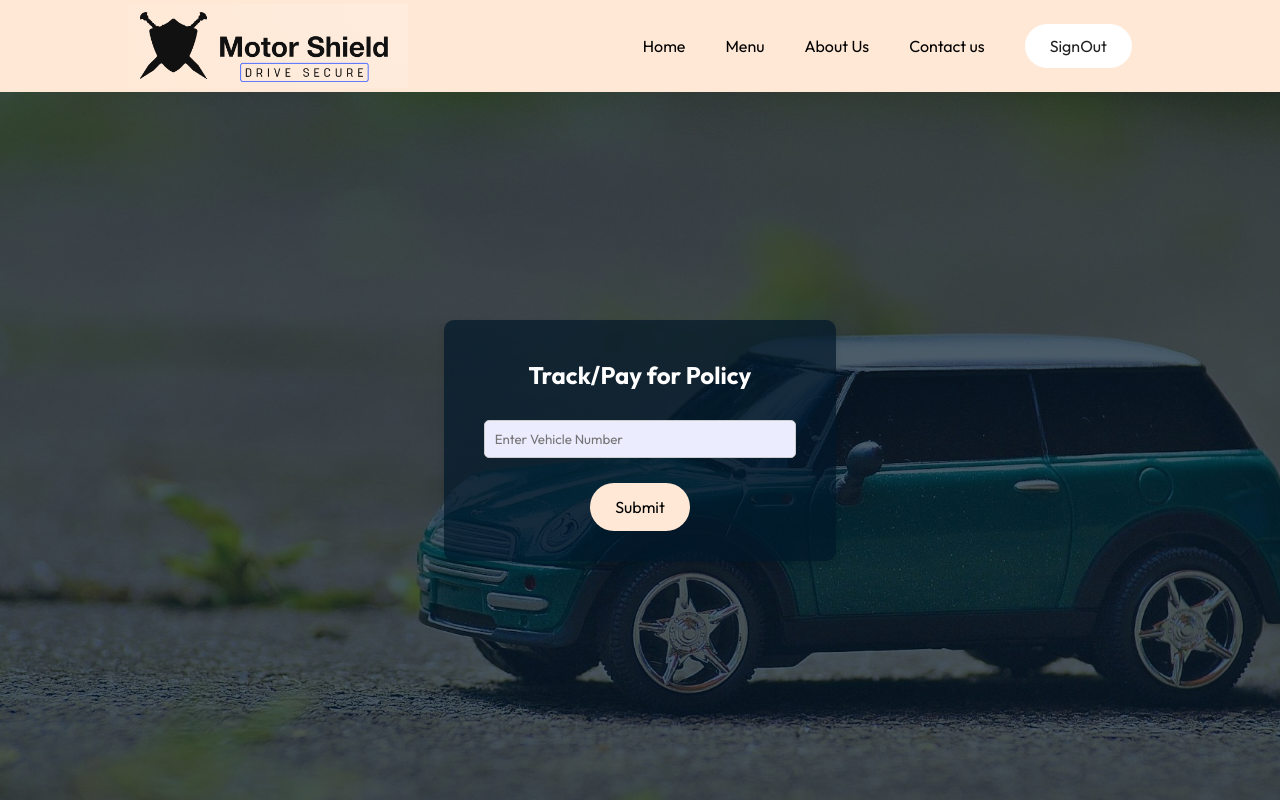
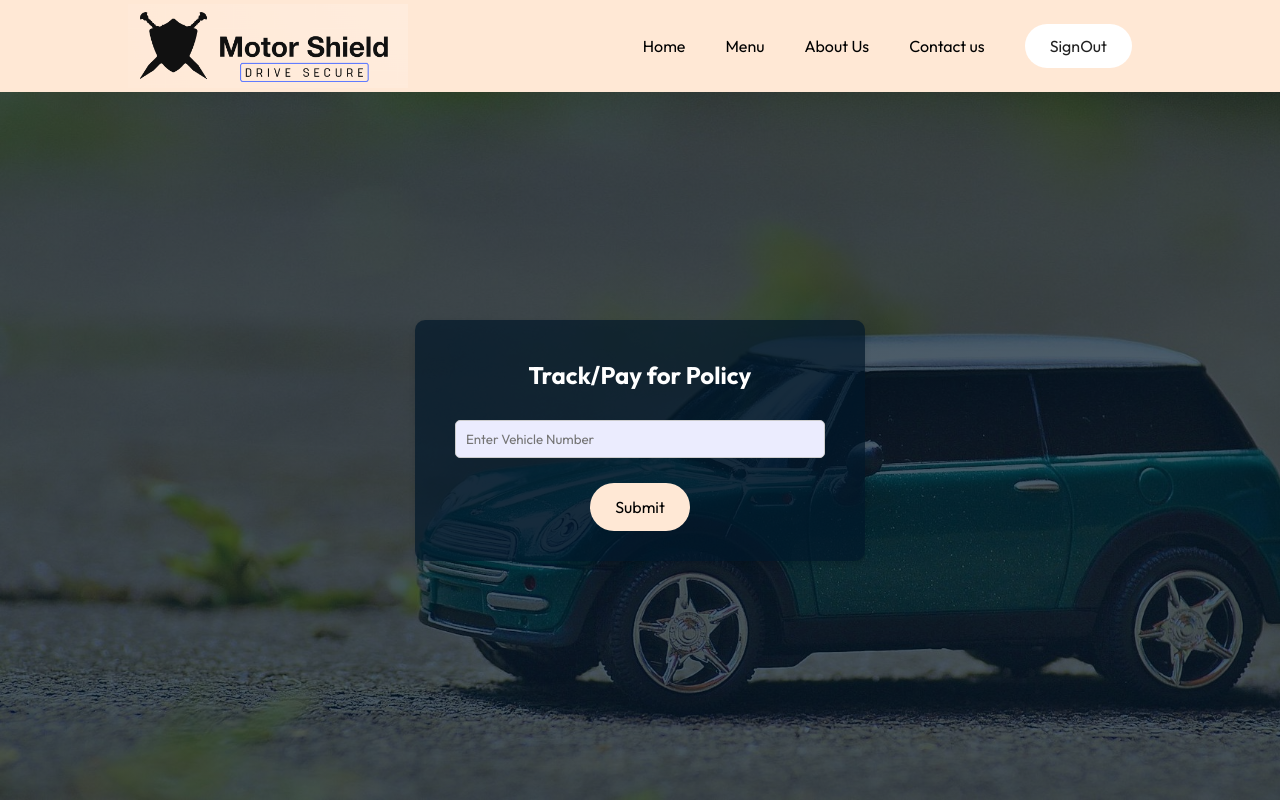
Before and after one commit to krishnalath99/MotorShield, a React (Vite) app: page /track-policy in a window 1280 px wide. Shown: the top 800 px of the page. Built offline with nearby package versions, Linux system fonts and the light colour scheme; sample sign-in values are in the browser's storage.

Commit message:
Final Commit

```diff
--- a/package.json
+++ b/package.json
@@ -2,15 +2,19 @@
   "name": "motorshield",
   "private": true,
   "version": "0.0.0",
+  "homepage": "https://krishnalath99.github.io/MotorShield/",
   "type": "module",
   "scripts": {
     "dev": "vite",
     "build": "vite build",
     "lint": "eslint . --ext js,jsx --report-unused-disable-directives --max-warnings 0",
-    "preview": "vite preview"
+    "preview": "vite preview",
+    "predeploy": "npm run build",
+    "deploy": "gh-pages -d build"
   },
   "dependencies": {
     "axios": "^1.6.8",
+    "gh-pages": "^6.1.1",
     "prop-types": "^15.8.1",
     "react": "^18.2.0",
     "react-dom": "^18.2.0",
--- a/src/Components/PolicySubMenu/TrackPolicy.css
+++ b/src/Components/PolicySubMenu/TrackPolicy.css
@@ -1,5 +1,6 @@
 .track-policy-page {
-  max-width: 600px;
+  max-width: 450px;
+  width: 100%;
   margin: 0 auto;
   margin-top: 80px;
   padding: 30px 40px;
@@ -29,6 +30,7 @@
 
 .policy-error {
   color: #f40400;
+  font-weight: bold;
   margin-bottom: 20px;
   text-align: center;
 }
```
Also changed, not shown: 1 other file (tests, documents, lock files or other folders).
